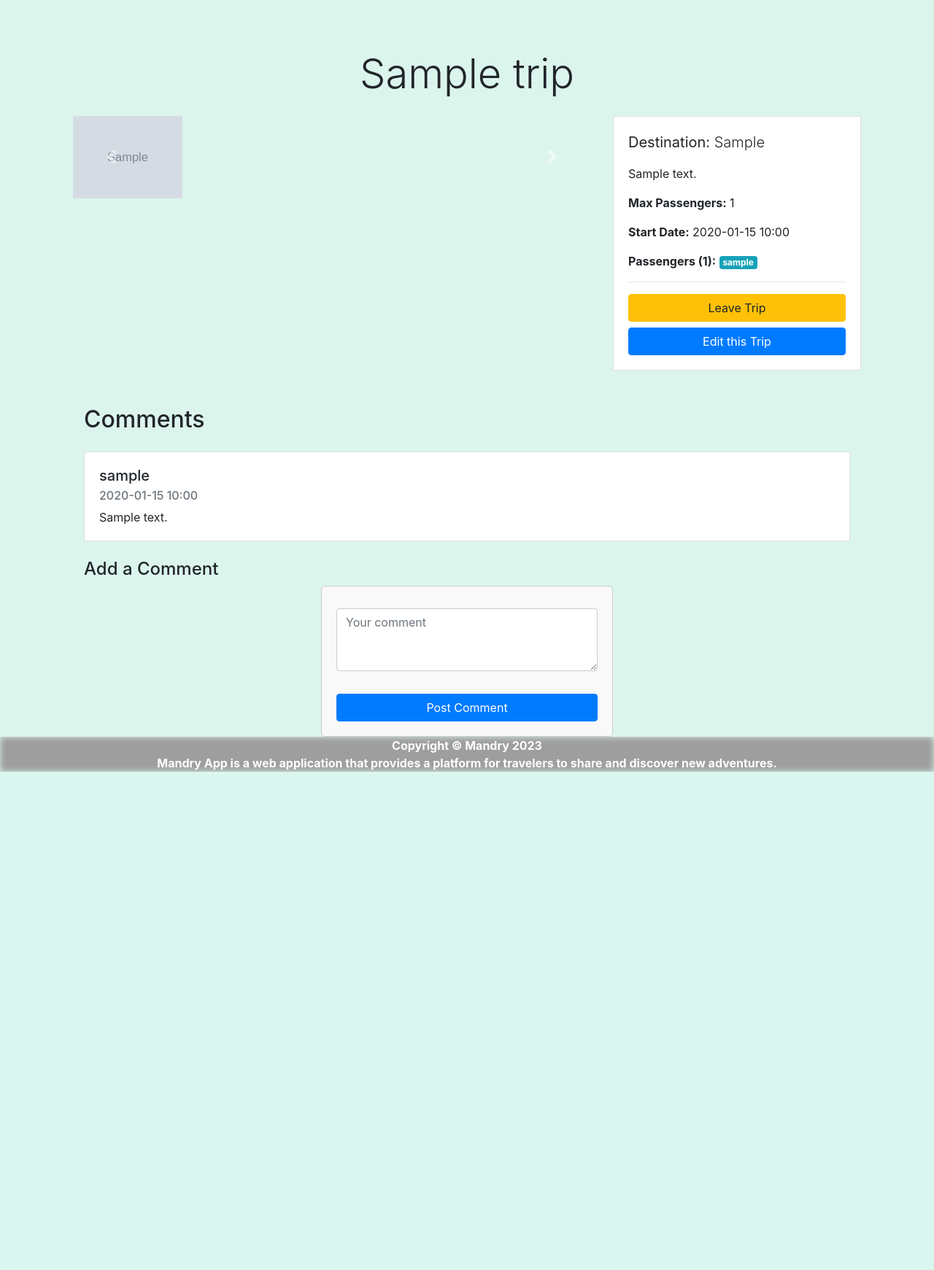
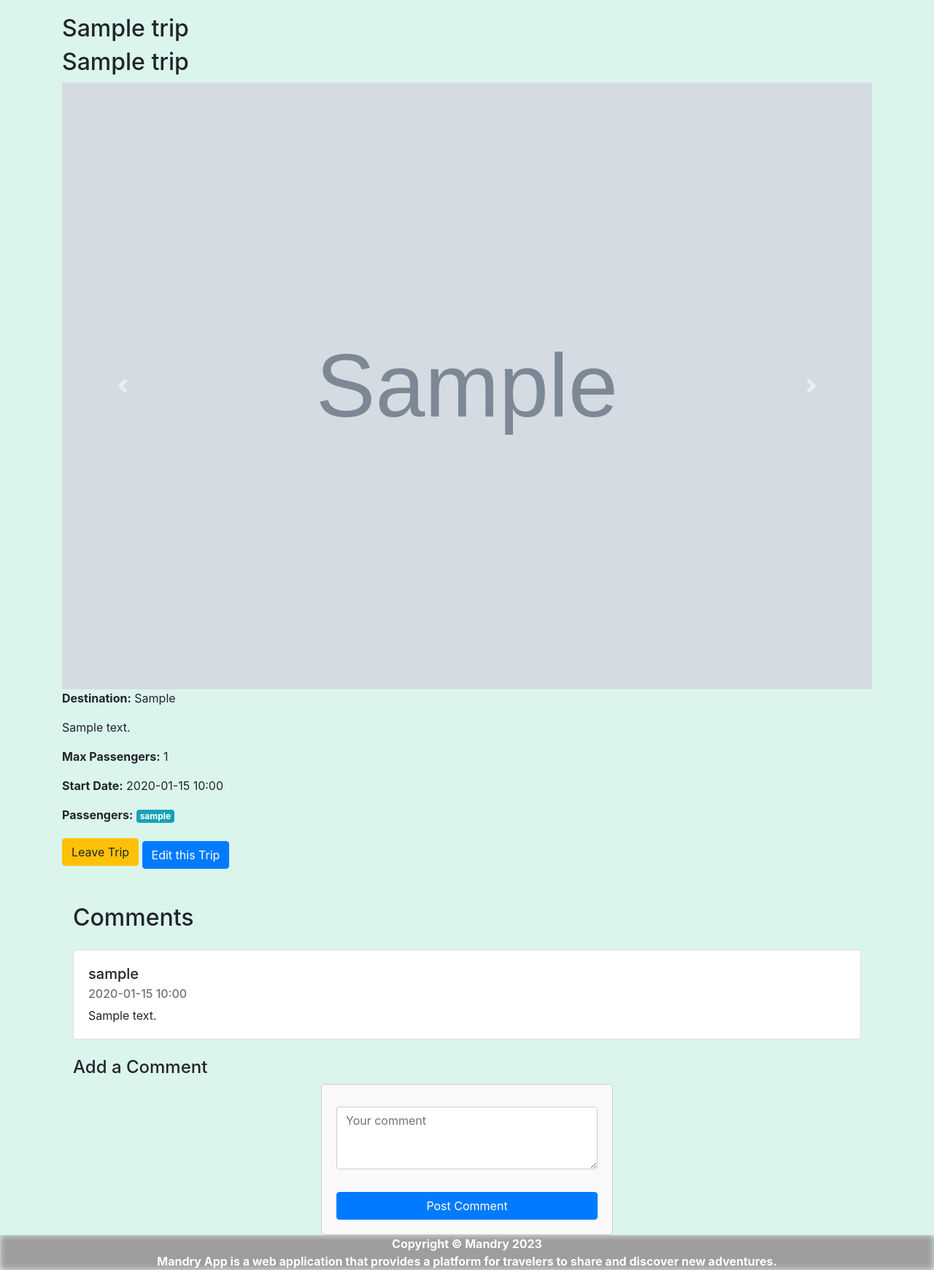
Before and after one commit to yurakuzo/mandry-app, a Django app: page /trip/1/ in a window 1280 px wide. Shown: the part 60-1801 px from the top of the page at 73% size. Before the commit the page ends 1118 px from the top, so only its background shows below. Run offline with Django 4.2, Linux system fonts and the light colour scheme; a user stored in the database is signed in; tables that the repository leaves empty hold one stand-in row (values such as "Sample post"); grey boxes marked "Sample" are stand-in pictures; parts of the project's set-up code (start-up, migrations or seed data) failed here and were passed over; some libraries are stand-ins or nearby versions; grey boxes are pictures that could not be loaded.

Commit message:
modified my-trips-page

```diff
--- a/static/css/styles.css
+++ b/static/css/styles.css
@@ -114,6 +114,24 @@
     transform-origin: 50% 100%;
     transition: transform 0.3s;
 }
+.background-image {
+    background: url('/media/background_images/bacj.png') no-repeat center center fixed;
+    background-size: 150% auto; /* Adjust the background-size property */
+    padding: 200px;
+    border-radius: 40px;
+    width: 1500px; /* Adjust the width to make the element wider */
+}
+
+
+.card:hover {
+    transform: scale(1.05);
+    box-shadow: 0 10px 20px rgba(0,0,0,0.25);
+}
+
+.card {
+    transition: transform 0.3s ease, box-shadow 0.3s ease;
+    border-radius: 10px; /* Optional: for rounded corners */
+}
 
 .btn:hover:before {
     transform: scaleY(1);
@@ -122,7 +140,7 @@
 .trip-container {
     background: url('/media/background_images/background-login.png') no-repeat center center fixed;
     background-size: cover;
-    padding: 20px;
+    padding: 120px;
     border-radius: 10px;
 }
 
--- a/templates/base.html
+++ b/templates/base.html
@@ -55,18 +55,11 @@
               <div class="dropdown-menu" aria-labelledby="homeDropdownMenuLink">
                 {% if user.is_authenticated %}
 
-                  <div class="language-section dropdown-item">
-                    <label>Select Language:</label>
-                    <div>
-                      <input type="radio" id="english" name="language" value="en">
-                      <label for="english">English</label>
-                    </div>
-                    <div>
-                      <input type="radio" id="spanish" name="language" value="ua">
-                      <label for="spanish">Ukrainian</label>
-                    </div>
-                  </div>
-                  <a class="dropdown-item" href="{% url 'create_trip' %}">Some other setting</a>
+                <a class="dropdown-item" href="{% url 'mytrips' %}">View my trips</a>
+                <a class="dropdown-item" href="{% url 'create_trip' %}">Create a trip</a>
+
+
+
                 {% else %}
 
                   <div class="language-section dropdown-item">
--- a/templates/traveller/profile.html
+++ b/templates/traveller/profile.html
@@ -1,6 +1,9 @@
 {% extends "base.html" %}
 {% load static %}
-
+{% block extra_css %}
+    <link href="https://cdn.jsdelivr.net/npm/bootstrap-icons@1.4.1/font/bootstrap-icons.css" rel="stylesheet"/>
+    <link href="https://cdnjs.cloudflare.com/ajax/libs/materialize/1.0.0/css/materialize.min.css" rel="stylesheet">
+{% endblock %}
 {% block content %}
 
 <div class="profile-container">
--- a/templates/trip/trip_detail.html
+++ b/templates/trip/trip_detail.html
@@ -1,70 +1,67 @@
-{% extends "base.html" %}
+{% extends 'base.html' %}
 
 {% block content %}
-<div class="container mt-5">
-    <h1 class="display-4 mb-4 text-center">{{ trip.title }}</h1>
-    <div class="row mb-4">
+<div class="trip-details-container">
+    <div class="trip-details-page">
+        <!-- Trip Title -->
+        <h2 class="trip-header">{{ trip.title }}</h2>
+
         <!-- Carousel for Images -->
-        <div class="col-lg-8 mb-4">
+        <div class="trip-details-container">
+            <div class="trip-details-page">
+                <!-- Trip Title -->
+                <h2 class="trip-header">{{ trip.title }}</h2>
+
+                <!-- Carousel for Images -->
                 {% if trip.images.all %}
-                <div id="tripCarousel" class="carousel slide" data-ride="carousel">
+                    <div id="tripCarousel" class="carousel slide" data-bs-ride="carousel">
                         <div class="carousel-inner">
                             {% for image in trip.images.all %}
                             <div class="carousel-item {% if forloop.first %}active{% endif %}">
-                            <img
-                                src="{{ image.image.url }}"
-                                class="d-block w-100"
-                                alt="Trip Image"
-                                style="max-width: 150px; max-height: 150px; border-radius: 2%; object-fit: cover;"
-                            >
+                                <img src="{{ image.image.url }}" class="d-block w-100 carousel-image" alt="Image {{ forloop.counter }}">
                             </div>
                             {% endfor %}
                         </div>
-                    <a class="carousel-control-prev" href="#tripCarousel" role="button" data-slide="prev">
+                        <a class="carousel-control-prev" href="#tripCarousel" role="button" data-bs-slide="prev">
                             <span class="carousel-control-prev-icon" aria-hidden="true"></span>
                             <span class="sr-only">Previous</span>
                         </a>
-                    <a class="carousel-control-next" href="#tripCarousel" role="button" data-slide="next">
+                        <a class="carousel-control-next" href="#tripCarousel" role="button" data-bs-slide="next">
                             <span class="carousel-control-next-icon" aria-hidden="true"></span>
                             <span class="sr-only">Next</span>
                         </a>
                     </div>
                 {% else %}
-                <img src="/media/trip_images/default_trip_image.jpg" class"d-block w-100" alt="Default Trip Image">
+                    <img src="/media/trip_images/default_trip_image.jpg" class="d-block w-100 carousel-image" alt="Default Trip Image">
                 {% endif %}
-        </div>
 
-        <!-- Trip Details -->
-        <div class="col-lg-4">
-            <div class="card">
-                <div class="card-body">
-                    <p class="lead"><strong>Destination:</strong> {{ trip.destination }}</p>
+        <!-- Trip Details Section -->
+        <div class="trip-info">
+            <p><strong>Destination:</strong> {{ trip.destination }}</p>
             <p>{{ trip.description }}</p>
             <p><strong>Max Passengers:</strong> {{ trip.max_passengers }}</p>
             <p><strong>Start Date:</strong> {{ trip.start_date|date:"Y-m-d H:i" }}</p>
-                    <p><strong>Passengers ({{ trip.passengers.count }}):</strong>
+            <p><strong>Passengers:</strong>
                 {% for passenger in trip.passengers.all %}
                     <a href="{% url 'profile' pk=passenger.pk %}" class="badge badge-info">{{ passenger.username }}</a>
                 {% endfor %}
             </p>
-                    <hr>
             <!-- Action buttons -->
             <form method="post">
                 {% csrf_token %}
                 {% if request.user in trip.passengers.all %}
-                            <button type="submit" name="leave" class="btn btn-warning btn-block">Leave Trip</button>
+                    <button type="submit" name="leave" class="btn btn-warning">Leave Trip</button>
                 {% else %}
-                            <button type="submit" name="join" class="btn btn-success btn-block">Join Trip</button>
+                    <button type="submit" name="join" class="btn btn-success">Join Trip</button>
+                {% endif %}
+                {% if request.user == trip.initiator %}
+                    <a href="{% url 'edit_trip' trip.id %}" class="btn btn-primary mt-2">Edit this Trip</a>
                 {% endif %}
             </form>
-                    {% if request.user == trip.initiator %}
-                        <a href="{% url 'edit_trip' trip.id %}" class="btn btn-primary btn-block mt-2">Edit this Trip</a>
-                    {% endif %}
-                </div>
-            </div>
         </div>
     </div>
 
+    <!-- Comments Section -->
     <div class="container mt-5">
         <h2 class="mb-4">Comments</h2>
         <div class="comments-list">
@@ -97,16 +94,5 @@
             <p class="mt-4"><a href="{% url 'login' %}">Log in</a> to post a comment.</p>
         {% endif %}
     </div>
-
+</div>
 {% endblock %}
-
-    {% block css %}
-    <style>
-        .comments-list .card {
-            margin-bottom: 15px;
-        }
-        .comment-form textarea {
-            margin-bottom: 10px;
-        }
-    </style>
-    {% endblock %}
```
Also changed, not shown: templates/traveller/update_profile.html (+18 -7 lines), templates/trip/my_trip.html (+19 -12 lines), media/background_images/bacj.png (added), media/trip_images/tripimg.jpg (added). Lines whose indentation alone changed are shown as unchanged.
